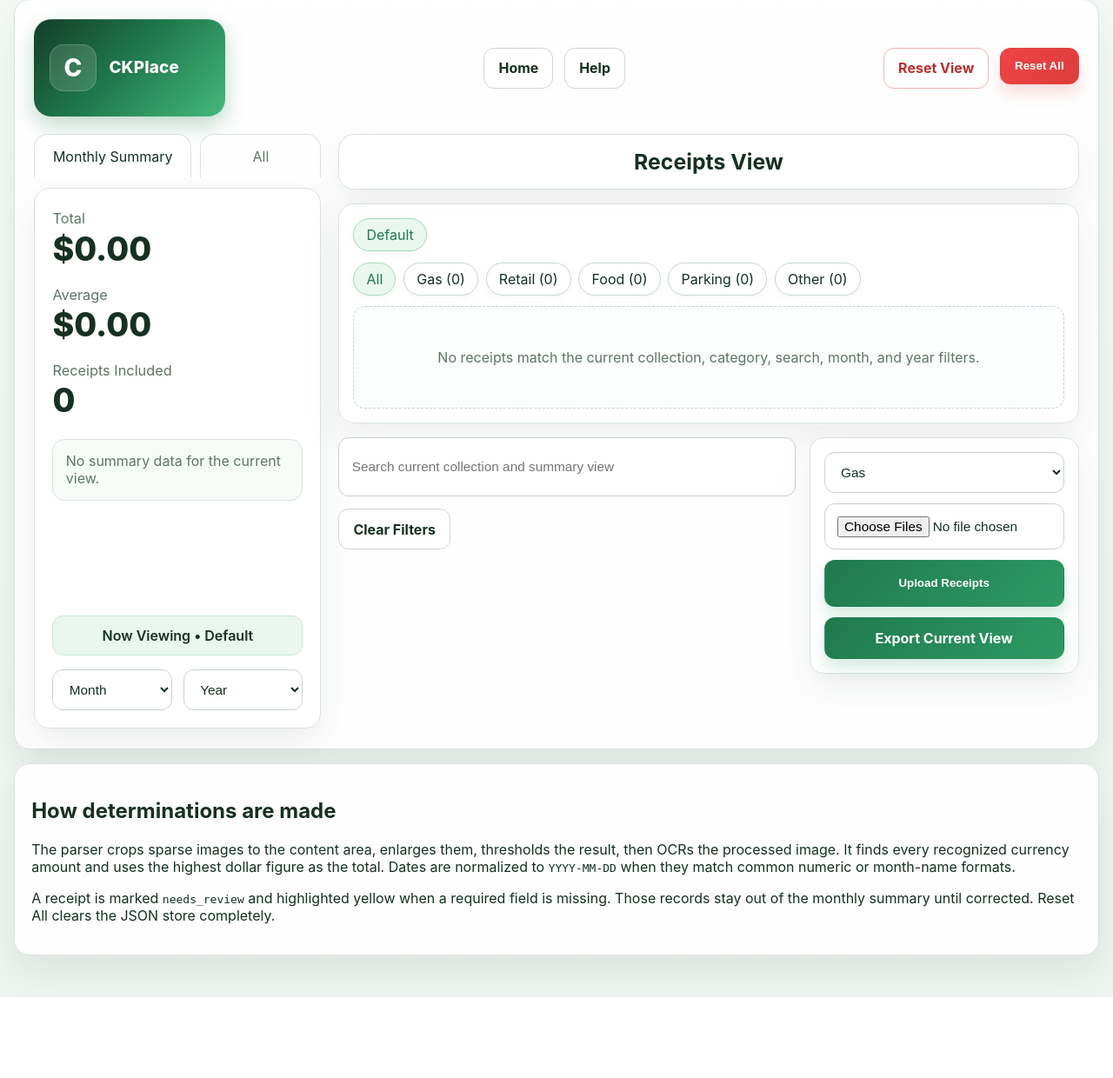
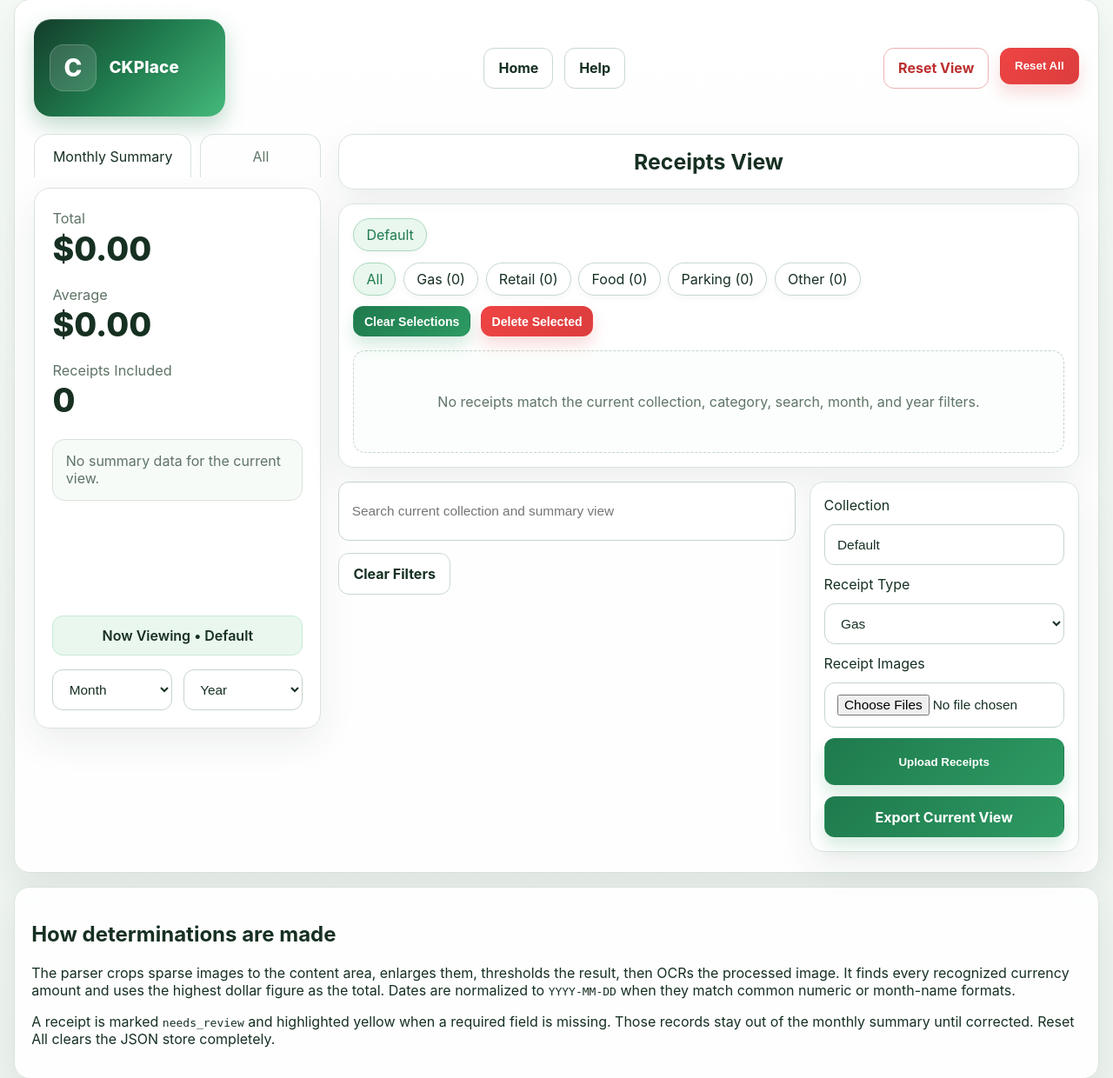
Before and after one commit to JamesGreen31/ReceiptScanner-V2, a Flask app: page / in a window 1280 px wide. Shown: the part 17-1257 px from the top of the page at 87% size. Before the commit the page ends 1164 px from the top, so only its background shows below. Run offline with Flask 3, Linux system fonts and the light colour scheme.

Commit message:
Add some features, remove some bugs

```diff
--- /dev/null
+++ b/ocr_logs/Untitled_processed.txt
@@ -0,0 +1,3 @@
+SHELL
+1/2/2024
+SAKS
--- /dev/null
+++ b/ocr_logs/fake_processed.txt
@@ -0,0 +1,4 @@
+EXXON MOBILE
+01/09/2026
+$168.730
+12.0932 g @ $2.903 /g
--- a/src/marymount/edu/receiptscanner/controllers/receipts.py
+++ b/src/marymount/edu/receiptscanner/controllers/receipts.py
@@ -9,8 +9,11 @@ from flask import (
     redirect,
     render_template,
     request,
+    send_from_directory,
     url_for,
 )
+from werkzeug.utils import secure_filename
+from pathlib import Path
 
 from ..services.export_service import ExportService
 from ..services.receipt_pipeline import ReceiptPipeline
@@ -194,3 +197,39 @@ def export_csv():
         mimetype="text/csv",
         headers={"Content-Disposition": "attachment; filename=receipt_scanner_export.csv"},
     )
+
+@receipts_bp.get("/receipts/<receipt_id>/image/original")
+def receipt_original_image(receipt_id: str):
+    record = StorageService.get_record(current_app.config["DATA_FILE"], receipt_id)
+    if record is None or not record.filename:
+        return render_template("errors/404.html"), 404
+
+    upload_dir = Path(current_app.config["UPLOAD_DIR"]).resolve()
+    return send_from_directory(upload_dir, secure_filename(record.filename))
+
+@receipts_bp.get("/receipts/<receipt_id>/image/processed")
+def receipt_processed_image(receipt_id: str):
+    record = StorageService.get_record(current_app.config["DATA_FILE"], receipt_id)
+    if record is None or not record.processed_filename:
+        return render_template("errors/404.html"), 404
+
+    processed_dir = Path(current_app.config["PROCESSED_DIR"]).resolve()
+    return send_from_directory(processed_dir, secure_filename(record.processed_filename))
+
+@receipts_bp.post("/receipts/delete-selected")
+def delete_selected():
+    selected_ids = request.form.get("selected_ids", "").strip()
+    active_collection = request.form.get("collection") or "Default"
+
+    if not selected_ids:
+        flash("No receipts were selected.", "warning")
+        return redirect(url_for("receipts.index", collection=active_collection))
+
+    deleted_count = 0
+    for receipt_id in [rid for rid in selected_ids.split(",") if rid.strip()]:
+        deleted = StorageService.delete_record(current_app.config["DATA_FILE"], receipt_id.strip())
+        if deleted is not None:
+            deleted_count += 1
+
+    flash(f"Deleted {deleted_count} selected receipt(s).", "warning")
+    return redirect(url_for("receipts.index", collection=active_collection))
--- a/src/marymount/edu/receiptscanner/services/storage_service.py
+++ b/src/marymount/edu/receiptscanner/services/storage_service.py
@@ -62,8 +62,7 @@ class StorageService:
     @classmethod
     def collection_names(cls, data_file: str) -> list[str]:
         names = {record.collection_name for record in cls.load_records(data_file) if record.collection_name}
-        if not names:
-            names = {"Default"}
+        names.add("Default")
         return sorted(names)
 
     @staticmethod
--- a/src/marymount/edu/receiptscanner/static/css/style.css
+++ b/src/marymount/edu/receiptscanner/static/css/style.css
@@ -179,3 +179,34 @@ pre { white-space: pre-wrap; background: var(--surface-soft); padding: 1rem; bor
   .nav-center { justify-content: start; }
   .topbar-actions { justify-content: start; }
 }
+.image-compare {
+  display: grid;
+  grid-template-columns: 1fr 1fr;
+  gap: 1rem;
+  align-items: start;
+}
+
+.image-panel img {
+  width: 100%;
+  max-height: 700px;
+  object-fit: contain;
+  border: 1px solid #ccc;
+  border-radius: 8px;
+  background: #fff;
+}
+.selection-toolbar {
+  display: flex;
+  gap: .75rem;
+  margin: 0 0 1rem 0;
+  align-items: center;
+}
+
+.row-selected td {
+  background: #e8f1ff !important;
+}
+
+.receipt-select {
+  width: 20px;
+  height: 20px;
+  cursor: pointer;
+}
--- a/src/marymount/edu/receiptscanner/templates/index.html
+++ b/src/marymount/edu/receiptscanner/templates/index.html
@@ -92,6 +92,16 @@
           </div>
         </div>
 
+        <div id="selection-toolbar" class="selection-toolbar" hidden>
+          <button type="button" id="clear-selections" class="btn btn-primary btn-small">Clear Selections</button>
+
+          <form method="post" action="{{ url_for('receipts.delete_selected') }}" class="inline" id="delete-selected-form" onsubmit="return confirm('Delete selected receipts?');">
+            <input type="hidden" name="selected_ids" id="selected-ids-input">
+            <input type="hidden" name="collection" value="{{ active_collection }}">
+            <button type="submit" class="btn btn-danger btn-small">Delete Selected</button>
+          </form>
+        </div>
+
         {% if records %}
           <table class="receipt-table">
             <thead>
@@ -108,11 +118,20 @@
             </thead>
             <tbody>
               {% for record in records %}
-              <tr class="status-{{ record.status }}">
-                <td><span class="row-radio"></span></td>
+              <tr class="status-{{ record.status }}" data-receipt-id="{{ record.receipt_id }}">
+                <td>
+                  <input
+                    type="checkbox"
+                    class="receipt-select"
+                    data-receipt-id="{{ record.receipt_id }}"
+                    aria-label="Select {{ record.filename }}"
+                  >
+                </td>
                 <td>
                   <div class="filename">{{ record.filename }}</div>
-                  {% if record.review_reasons %}<div class="muted small-text">{{ record.review_reasons|join(', ') }}</div>{% endif %}
+                  {% if record.review_reasons %}
+                    <div class="muted small-text">{{ record.review_reasons|join(', ') }}</div>
+                  {% endif %}
                 </td>
                 <td><span class="table-badge">{{ record.receipt_type }}</span></td>
                 <td>{% if record.total_amount is not none %}${{ '%.2f'|format(record.total_amount) }}{% else %}Missing{% endif %}</td>
@@ -120,14 +139,16 @@
                 <td>{{ record.transaction_date or 'Missing' }}</td>
                 <td><span class="status-pill {{ record.status }}">{{ record.status.replace('_', ' ') }}</span></td>
                 <td>
-                  <div class="mini-actions">
+                  <div class="mini-actions" data-row-actions="{{ record.receipt_id }}">
                     {% if record.status != 'broken' %}
-                      <a class="btn btn-secondary btn-small" href="{{ url_for('receipts.edit_receipt', receipt_id=record.receipt_id) }}">Edit</a>
+                      <a class="btn btn-secondary btn-small row-edit-btn" href="{{ url_for('receipts.edit_receipt', receipt_id=record.receipt_id) }}">Edit</a>
                     {% endif %}
-                    <form class="inline" method="post" action="{{ url_for('receipts.toggle_summary', receipt_id=record.receipt_id) }}">
+
+                    <form class="inline row-toggle-form" method="post" action="{{ url_for('receipts.toggle_summary', receipt_id=record.receipt_id) }}">
                       <button class="btn btn-secondary btn-tiny" type="submit">Toggle Summary</button>
                     </form>
-                    <form class="inline" method="post" action="{{ url_for('receipts.delete_receipt', receipt_id=record.receipt_id) }}" onsubmit="return confirm('Delete this receipt?');">
+
+                    <form class="inline row-delete-form" method="post" action="{{ url_for('receipts.delete_receipt', receipt_id=record.receipt_id) }}" onsubmit="return confirm('Delete this receipt?');">
                       <button class="btn btn-danger btn-small" type="submit">Delete</button>
                     </form>
                   </div>
@@ -152,17 +173,36 @@
           </form>
           <a class="btn btn-secondary clear-button" href="{{ url_for('receipts.clear_filters', collection=active_collection) }}">Clear Filters</a>
         </div>
+
         <div class="bottom-actions card compact-card">
           <form method="post" action="{{ url_for('receipts.upload_receipts') }}" enctype="multipart/form-data" class="upload-form">
-            <input type="hidden" name="collection_name" value="{{ active_collection }}">
-            <select name="receipt_type">
+        <label for="upload-collection-name">Collection</label>
+        <input
+          id="upload-collection-name"
+          name="collection_name"
+          type="text"
+          value="{{ active_collection or 'Default' }}"          list="collection-options"
+          placeholder="Enter or choose a collection"
+        >
+        <datalist id="collection-options">
+          {% for collection in collections %}
+            <option value="{{ collection }}"></option>
+          {% endfor %}
+        </datalist>
+
+            <label for="upload-receipt-type">Receipt Type</label>
+            <select id="upload-receipt-type" name="receipt_type">
               {% for receipt_type in receipt_types %}
                 <option value="{{ receipt_type }}">{{ receipt_type|capitalize }}</option>
               {% endfor %}
             </select>
+
+            <label for="receipts">Receipt Images</label>
             <input id="receipts" name="receipts" type="file" accept=".png,.jpg,.jpeg" multiple required>
+
             <button class="btn btn-primary upload-button" type="submit">Upload Receipts</button>
           </form>
+
           <a class="btn btn-primary" href="{{ url_for('receipts.export_csv', collection=active_collection, q=search_query, category=active_category, month=active_month, year=active_year) }}">Export Current View</a>
         </div>
       </div>
@@ -175,4 +215,55 @@
   <p>The parser crops sparse images to the content area, enlarges them, thresholds the result, then OCRs the processed image. It finds every recognized currency amount and uses the highest dollar figure as the total. Dates are normalized to <code>YYYY-MM-DD</code> when they match common numeric or month-name formats.</p>
   <p>A receipt is marked <code>needs_review</code> and highlighted yellow when a required field is missing. Those records stay out of the monthly summary until corrected. Reset All clears the JSON store completely.</p>
 </section>
+
+<script>
+document.addEventListener("DOMContentLoaded", function () {
+  const checkboxes = Array.from(document.querySelectorAll(".receipt-select"));
+  const toolbar = document.getElementById("selection-toolbar");
+  const clearBtn = document.getElementById("clear-selections");
+  const selectedIdsInput = document.getElementById("selected-ids-input");
+
+  function updateSelectionUI() {
+    const selected = checkboxes.filter(cb => cb.checked);
+    const selectedIds = selected.map(cb => cb.dataset.receiptId);
+    const anySelected = selectedIds.length > 0;
+
+    if (toolbar) {
+      toolbar.hidden = !anySelected;
+    }
+
+    if (selectedIdsInput) {
+      selectedIdsInput.value = selectedIds.join(",");
+    }
+
+    document.querySelectorAll("tr[data-receipt-id]").forEach(row => {
+      const rowId = row.dataset.receiptId;
+      row.classList.toggle("row-selected", selectedIds.includes(rowId));
+    });
+
+    document.querySelectorAll(".row-edit-btn").forEach(el => {
+      el.style.display = anySelected ? "none" : "";
+    });
+
+    document.querySelectorAll(".row-delete-form").forEach(el => {
+      el.style.display = anySelected ? "none" : "";
+    });
+  }
+
+  checkboxes.forEach(cb => {
+    cb.addEventListener("change", updateSelectionUI);
+  });
+
+  if (clearBtn) {
+    clearBtn.addEventListener("click", function () {
+      checkboxes.forEach(cb => {
+        cb.checked = false;
+      });
+      updateSelectionUI();
+    });
+  }
+
+  updateSelectionUI();
+});
+</script>
 {% endblock %}
```
Also changed, not shown: ocr_logs/Lowes_processed.txt (added, +36 -0 lines), ocr_logs/Sephora_processed.txt (added, +33 -0 lines), src/marymount/edu/receiptscanner/services/parser_service.py (+67 -1 lines), src/marymount/edu/receiptscanner/services/preprocessing_service.py (+7 -3 lines), src/marymount/edu/receiptscanner/templates/receipts/edit.html (+28 -1 lines), processed/Lowes_processed.jpg (added), processed/Sephora_processed.jpg (added), processed/Untitled_processed.png (added), processed/fake_processed.png (added), uploads/Lowes.jpg (added), uploads/Sephora.jpg (added), uploads/Untitled.png (added), uploads/fake.png (added).
